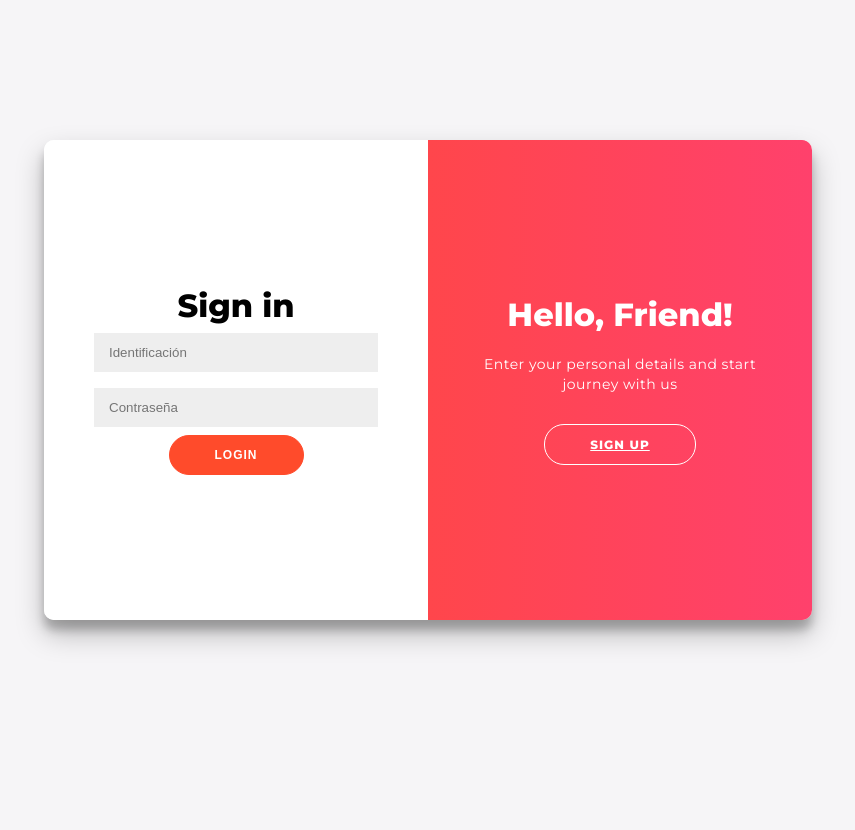
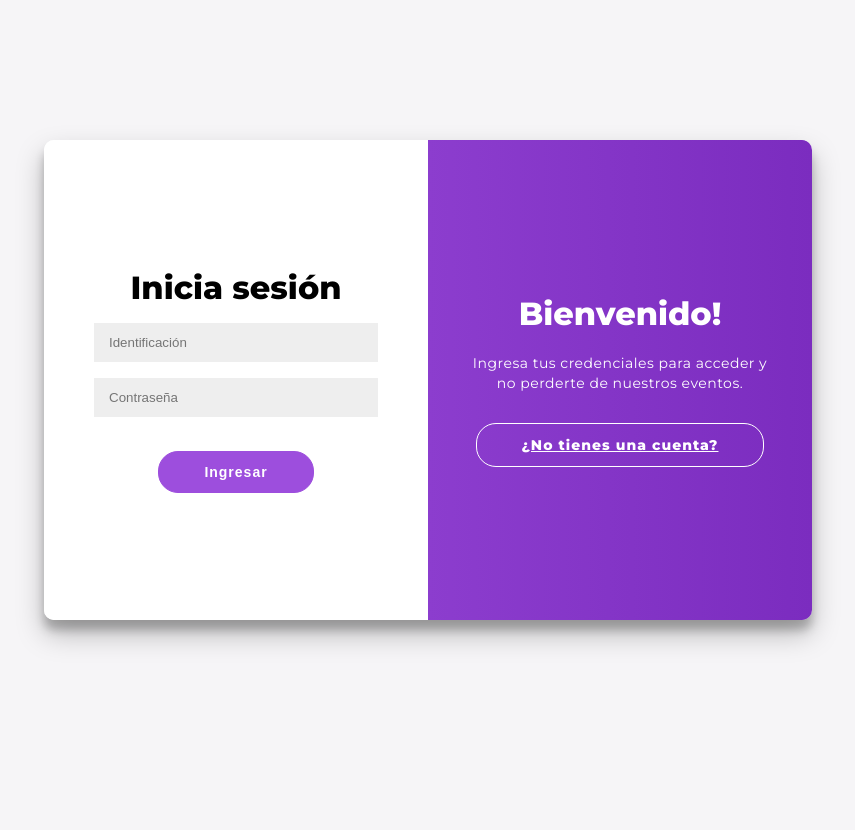
Before and after one commit to Andrewdpg/sistema-de-eventos, a Django app: page /login/ in a window 1280 px wide. Shown: the whole page, without its empty margins (212-1067 px from the left). Run offline with Django 5.2, Linux system fonts and the light colour scheme.

Commit message:
styles: change login styles

```diff
--- a/src/static/css/login.css
+++ b/src/static/css/login.css
@@ -21,6 +21,10 @@ h1 {
 	margin: 0;
 }
 
+form h1 {
+	margin-bottom: 8px;
+}
+
 h2 {
 	text-align: center;
 }
@@ -39,14 +43,13 @@ span {
 
 button, a {
 	border-radius: 20px;
-	border: 1px solid #FF4B2B;
-	background-color: #FF4B2B;
+	border: 1px solid #9d4edd;
+	background-color: #9d4edd;
 	color: #FFFFFF;
-	font-size: 12px;
+	font-size: 14px;
 	font-weight: bold;
 	padding: 12px 45px;
 	letter-spacing: 1px;
-	text-transform: uppercase;
 	transition: transform 80ms ease-in;
 }
 
@@ -60,14 +63,13 @@ button:focus {
 
 a.ghost {
 	border-radius: 20px;
-	border: 1px solid #FF4B2B;
-	background-color: #FF4B2B;
+	border: 1px solid #9d4edd;
+	background-color: #9d4edd;
 	color: #FFFFFF;
-	font-size: 12px;
+	font-size: 14px;
 	font-weight: bold;
 	padding: 12px 45px;
 	letter-spacing: 1px;
-	text-transform: uppercase;
 	transition: transform 80ms ease-in;
 	background-color: transparent;
 	border-color: #FFFFFF;
@@ -149,9 +151,9 @@ input {
 }
 
 .overlay {
-	background: #FF416C;
-	background: -webkit-linear-gradient(to right, #FF4B2B, #FF416C);
-	background: linear-gradient(to right, #FF4B2B, #FF416C);
+	background: #7b2cbf;
+	background: -webkit-linear-gradient(to right, #9d4edd, #7b2cbf);
+	background: linear-gradient(to right, #9d4edd, #7b2cbf);
 	background-repeat: no-repeat;
 	background-size: cover;
 	background-position: 0 0;
@@ -224,3 +226,11 @@ footer a {
     color: #3c97bf;
     text-decoration: none;
 }
+
+small.error {
+	color: red;
+	font-size: 14px;
+	margin-top: 5px;
+	margin: 0 8px 8px 8px;
+	height: 18px;
+}
--- a/src/templates/users/login.html
+++ b/src/templates/users/login.html
@@ -14,22 +14,24 @@
     <div class="container" id="container">
         <div class="form-container sign-in-container">
             <form method="POST">
-                <h1>Sign in</h1>
+                <h1>Inicia sesión</h1>
                 {% csrf_token %}
                 {{ form.identificacion }}
                 {{ form.password }}
                 {% if msg %}
                     <small class="error">{{ msg }}</small>
+                    {% else %}
+                    <small class="error"></small>
                 {% endif %}
-                <button type="submit" class="btn btn-primary">Login</button>
+                <button type="submit" class="btn btn-primary">Ingresar</button>
             </form>
         </div>
         <div class="overlay-container">
             <div class="overlay">
                 <div class="overlay-panel overlay-right">
-                    <h1>Hello, Friend!</h1>
-                    <p>Enter your personal details and start journey with us</p>
-                    <a class="ghost" id="signUp" href="{% url "signup" %}">Sign Up</a>
+                    <h1>Bienvenido!</h1>
+                    <p>Ingresa tus credenciales para acceder y no perderte de nuestros eventos.</p>
+                    <a class="ghost" id="signUp" href="{% url "signup" %}">¿No tienes una cuenta?</a>
                 </div>
             </div>
         </div>
```
